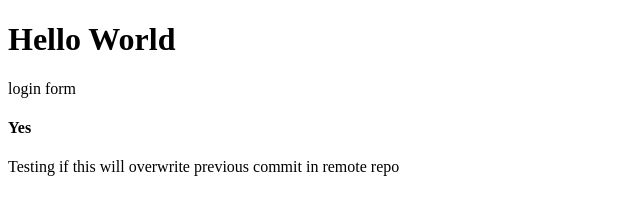
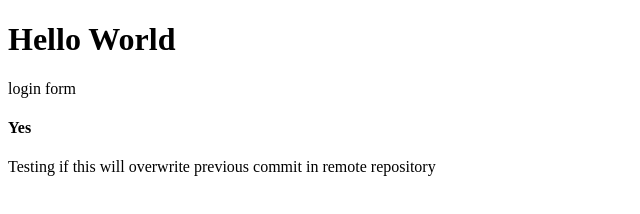
Before and after one commit to emr404/Hello-git, a plain HTML site: page index.html in a window 1280 px wide. Shown: the full height of the page, 0-640 px from the left. Drawn offline with Linux system fonts and the light colour scheme.

Commit message:
adding updates to index

```diff
--- a/index.html
+++ b/index.html
@@ -9,6 +9,6 @@
     <h1>Hello World</h1>
     login form
     <h4>Yes</h4>
-    Testing if this will overwrite previous commit in remote repo
+    Testing if this will overwrite previous commit in remote repository
 </body>
 </html>
```
